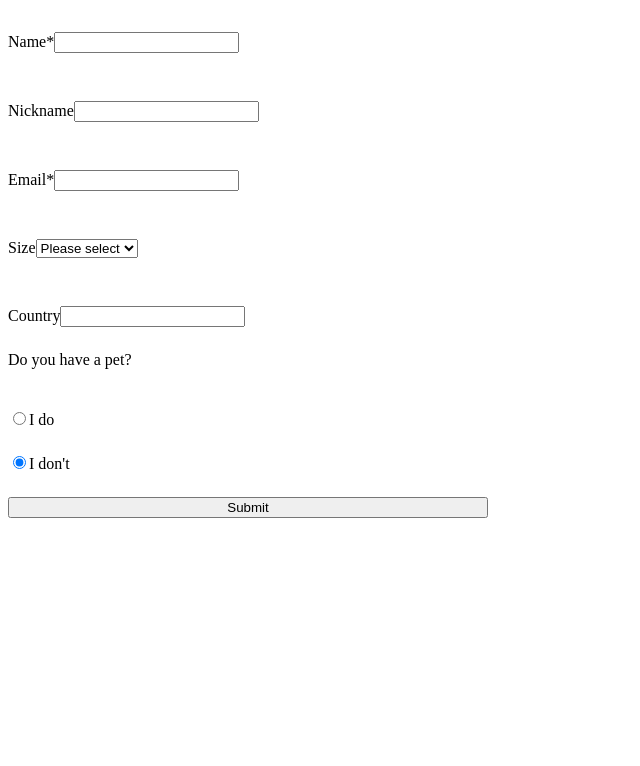
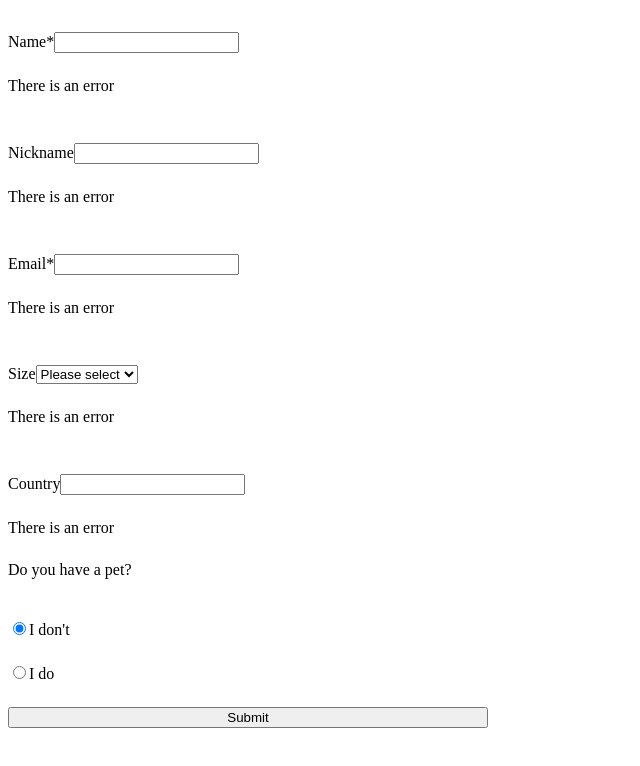
Before and after one commit to AlexKMarshall/forms-demo, a React (Create React App) app: page / in a window 1280 px wide. Shown: the top 766 px of the page, without its empty margins (0-640 px from the left). Built offline with nearby package versions, Linux system fonts and the light colour scheme.

Commit message:
Local error display

```diff
--- a/src/components/Form/formElements.js
+++ b/src/components/Form/formElements.js
@@ -11,7 +11,14 @@ function getLabelContent(labelText, required) {
 }
 
 function Input({ name, label, type = "text", id, required, ...rest }) {
-  const { formValues, handleInputChange } = useForm();
+  const { formValues, handleInputChange: formHandleChange } = useForm();
+  const inputRef = React.useRef();
+
+  const hasError = !inputRef.current?.validity.valid;
+
+  function handleInputChange(e) {
+    formHandleChange(e);
+  }
 
   const value = formValues[name] ?? "";
 
@@ -25,8 +32,10 @@ function Input({ name, label, type = "text", id, required, ...rest }) {
         value={value}
         onChange={handleInputChange}
         required={required}
+        ref={inputRef}
         {...rest}
       />
+      {hasError ? <div className="field-error">There is an error</div> : null}
     </div>
   );
 }
@@ -34,6 +43,9 @@ function Input({ name, label, type = "text", id, required, ...rest }) {
 function Select({ name, label, id, children, required, ...rest }) {
   const { formValues, handleInputChange } = useForm();
   const value = formValues[name] ?? "";
+  const selectRef = React.useRef();
+
+  const hasError = !selectRef.current?.validity.valid;
 
   return (
     <div className="formField">
@@ -44,10 +56,12 @@ function Select({ name, label, id, children, required, ...rest }) {
         value={value}
         onChange={handleInputChange}
         required={required}
+        ref={selectRef}
         {...rest}
       >
         {children}
       </select>
+      {hasError ? <div className="field-error">There is an error</div> : null}
     </div>
   );
 }
--- a/src/components/VanillaForm.jsx
+++ b/src/components/VanillaForm.jsx
@@ -21,7 +21,7 @@ function FormDetails() {
     <>
       <Input name="name" label="Name" required />
       <Input name="nickname" label="Nickname" />
-      <Input name="email" label="Email" required />
+      <Input name="email" label="Email" required type="email" />
       <Select name="size" label="Size">
         <option value="" disabled>
           Please select
@@ -33,11 +33,11 @@ function FormDetails() {
       <Input name="country" label="Country" />
       <RadioGroup name="hasPet">
         <p>Do you have a pet?</p>
+        <RadioButton id="hasPetNo" value="no" label="I don't" defaultChecked />
         <RadioButton id="hasPetYes" value="yes" label="I do" />
-        <RadioButton id="hasPetNo" value="no" label="I don't" defaultChecked />
       </RadioGroup>
       {formValues.hasPet === "yes" ? (
-        <Select name="petType" label="Type of pet:">
+        <Select name="petType" label="Type of pet" required>
           <option value="">Please select</option>
           <option value="cat">Cat</option>
           <option value="dog">Dog</option>
```
Also changed, not shown: 1 other file (tests, documents, lock files or other folders).
